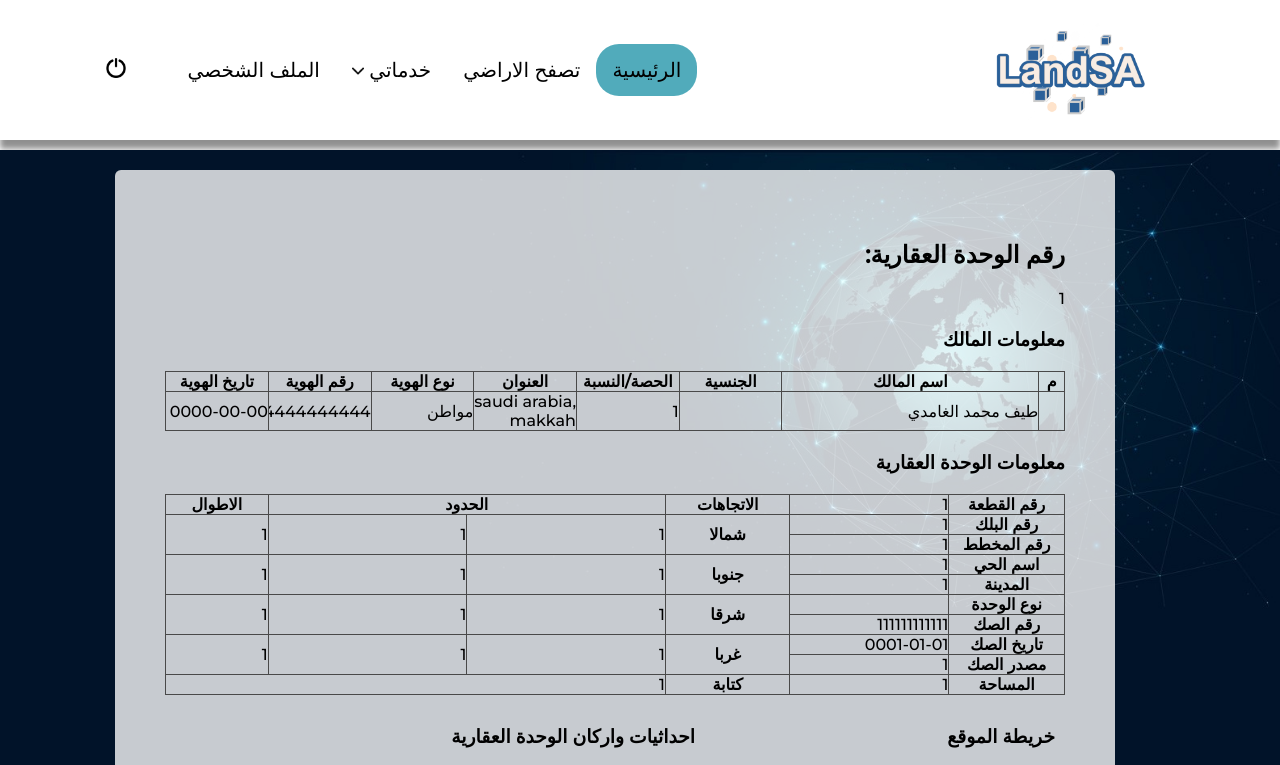
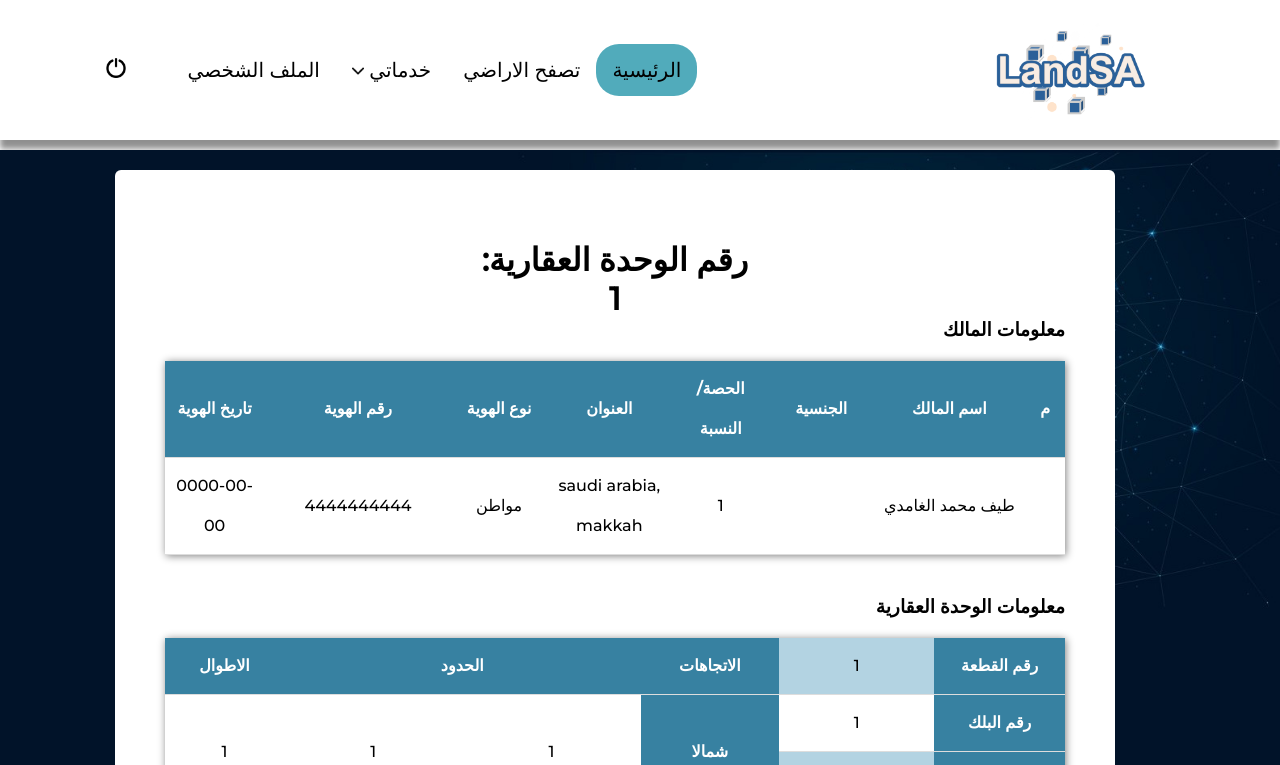
Before and after one commit to SanaaJamil/landSA, a PHP site: page /land.php?REUN=1 in a window 1280 px wide. Shown: the top 765 px of the page. Run offline with PHP 8.4, Linux system fonts and the light colour scheme; the visitor is signed in with stand-in values (Sample User, id 1); data comes from the database, SQL or seed files in the repository; some libraries are stand-ins or nearby versions.

Commit message:
Add files via upload
upload before the testing

```diff
--- a/LandSA/controlLandspage.php
+++ b/LandSA/controlLandspage.php
@@ -203,8 +203,10 @@ $REUN = null;
 		.block {
 			padding: 16px;
 			width: 700px;
+			border-radius: 15px;
 			margin: auto;
 			background-color: #fff;
+			width: 580px;
 		}
 		.Namefeild{
         text-align: center;
--- a/LandSA/land.php
+++ b/LandSA/land.php
@@ -118,25 +118,47 @@
 			<script src="components/ComponentHandler.js" ></script>
 		</head>
 		<style>
-			table, th, td{
-				border: 1.5px solid rgb(73, 73, 73);
-				overflow-x:auto;
+			.container{
+				width: 1000px;
+				display: block;
+				padding: 50px;
+				margin: 20px;
+				background: #ffffff;
+				border-radius: 6px;
 			}
-			table {
+
+			h1{
+				color: black;
+				text-align: center;
+			}
+
+			td{
+				text-align: center;
+				padding :8px;
+			}
+
+			th {
+				text-align: center;
+				padding :8px;
+				background-color: #3781a1;
+				color: white;
+			}
+
+			table{
+				line-height:40px;
+				border-collapse: collapse;
+				background-color: #ffff;
+				box-shadow: 1px 1px 8px 0 grey;
+				height: auto;
+				margin-bottom: 20px;
+				padding: 20px 0 20px 50px;
 				width: 100%;
-				height: 100%;
-				border-collapse: collapse;
 			}
-			td.Namefeild  {
-				border: none;
+			tr:nth-child(odd) {
+				background-color: #b3d3e2;
 			}
-			table.fixed{
-				table-layout:fixed;
-			}
-			table.fixed td { overflow: hidden; }
-			table .title{
-				font-weight: bold;
-			}
+			tr {border-bottom: 1px solid #dddddd;}
+
 			p,h2,h3{
 				margin-bottom: 20px;
 			}
@@ -254,7 +276,7 @@
 
             <div class="container">
 				<div class="row">
-					<h2>رقم الوحدة العقارية: </h3><p><?php print($REUN);?></p>
+					<h1>رقم الوحدة العقارية: <?php echo "<h1>$REUN</h1>";?></h1>
 					<h3>معلومات المالك</h3>
 					<table class="fixed">
 						<tbody>
@@ -267,14 +289,14 @@
 							<col width="40px" />
 							<col width="40px" />
 							<tr class='title'>
-								<td>م</td>
-								<td>اسم المالك</td>
-								<td>الجنسية</td>
-								<td>الحصة/النسبة</td>
-								<td>العنوان</td>
-								<td>نوع الهوية</td>
-								<td>رقم الهوية</td>
-								<td>تاريخ الهوية</td>
+								<th>م</th>
+								<th>اسم المالك</th>
+								<th>الجنسية</th>
+								<th>الحصة/النسبة</th>
+								<th>العنوان</th>
+								<th>نوع الهوية</th>
+								<th>رقم الهوية</th>
+								<th>تاريخ الهوية</th>
 							</tr>
 							<tr>
 								<td></td>
@@ -301,66 +323,66 @@
 							<col width="100px" />
 							<col width="30px" />
 							<tr>
-								<td class="title">رقم القطعة</td>
+								<th>رقم القطعة</th>
 								<td><?php print($pieceNumber);?></td>
-								<td class="title">الاتجاهات</td>
-								<td colspan="2" class="title">الحدود</td>
-								<td class="title">الاطوال</td>
+								<th>الاتجاهات</th>
+								<th colspan="2">الحدود</th>
+								<th>الاطوال</th>
 							</tr>
 							<tr>
-								<td class="title">رقم البلك</td>
+								<th>رقم البلك</th>
 								<td><?php print($blockNumber);?></td>
-								<td rowspan="2" class="title">شمالا</td>
+								<th rowspan="2">شمالا</th>
 								<td rowspan="2"><?php print($bordersNorth);?></td>
 								<td rowspan="2"><?php print($bordersNorth);?></td>
 								<td rowspan="2"><?php print($lengthNorth);?></td>
 							</tr>
 							<tr>
-								<td class="title">رقم المخطط</td>
+								<th>رقم المخطط</th>
 								<td><?php print($planNumber);?></td>
 							</tr>
 							<tr>
-								<td class="title">اسم الحي</td>
+								<th>اسم الحي</th>
 								<td><?php print($neighborhoodName);?></td>
-								<td rowspan="2" class="title">جنوبا</td>
+								<th rowspan="2">جنوبا</th>
 								<td rowspan="2"><?php print($bordersSouth);?></td>
 								<td rowspan="2"><?php print($bordersSouth);?></td>
 								<td rowspan="2"><?php print($lengthSouth);?></td>
 							</tr>
 							<tr>
-								<td class="title">المدينة</td>
+								<th>المدينة</th>
 								<td><?php print($city);?></td>
 							</tr>
 							<tr>
-								<td class="title">نوع الوحدة</td>
+								<th>نوع الوحدة</th>
 								<td><?php print($unitType);?></td>
-								<td rowspan="2" class="title">شرقا</td>
+								<th rowspan="2">شرقا</th>
 								<td rowspan="2"><?php print($bordersEast);?></td>
 								<td rowspan="2"><?php print($bordersEast);?></td>
 								<td rowspan="2"><?php print($lengthEast);?></td>
 							</tr>
 							<tr>
-								<td class="title">رقم الصك</td>
+								<th>رقم الصك</th>
 								<td><?php print($deedNumber);?></td>
 
 							</tr>
 							<tr>
-								<td class="title">تاريخ الصك</td>
+								<th>تاريخ الصك</th>
 								<td><?php print($deedDate);?></td>
-								<td rowspan="2" class="title">غربا</td>
+								<th rowspan="2">غربا</th>
 								<td rowspan="2"><?php print($bordersWest);?></td>
 								<td rowspan="2"><?php print($bordersWest);?></td>
 								<td rowspan="2"><?php print($lengthWest);?></td>
 							</tr>
 							<tr>
-								<td class="title">مصدر الصك</td>
+								<th>مصدر الصك</th>
 								<td><?php print($courtIssued);?></td>
 
 							</tr>
 							<tr>
-								<td class="title">المساحة</td>
+								<th>المساحة</th>
 								<td><?php print($spaceInNumbersLength);?></td>
-								<td class="title">كتابة</td>
+								<th>كتابة</th>
 								<td colspan="3"><?php print($spaceInWritingLength);?></td>
 							</tr>
 						</tbody>
@@ -376,32 +398,32 @@
 						<h3>احداثيات واركان الوحدة العقارية</h3>
 						<table>
 							<tbody>
-								<tr class="title">
-									<td>النقطة</td>
-									<td>خط الطول</td>
-									<td>خط العرض</td>
-									<td>زوايا الانكسار</td>
+								<tr>
+									<th>النقطة</th>
+									<th>خط الطول</th>
+									<th>خط العرض</th>
+									<th>زوايا الانكسار</th>
 								</tr>
 								<tr>
-									<td class="title">أ</td>
+									<th>أ</th>
 									<td><?php print($LatitudeA);?></td>
 									<td><?php print($LongitudeA);?></td>
 									<td><?php print($angleA);?></td>
 								</tr>
 								<tr>
-									<td class="title">ب</td>
+									<th>ب</th>
 									<td><?php print($LatitudeB);?></td>
 									<td><?php print($LongitudeB);?></td>
 									<td><?php print($angleB);?></td>
 								</tr>
 								<tr>
-									<td class="title">ج</td>
+									<th>ج</th>
 									<td><?php print($LatitudeC);?></td>
 									<td><?php print($LongitudeC);?></td>
 									<td><?php print($angleC);?></td>
 								</tr>
 								<tr>
-									<td class="title">د</td>
+									<th>د</th>
 									<td><?php print($LatitudeD);?></td>
 									<td><?php print($LongitudeD);?></td>
 									<td><?php print($angleD);?></td>
--- a/LandSA/landBrowsePage.php
+++ b/LandSA/landBrowsePage.php
@@ -193,7 +193,7 @@
 			display: inline-block;
 			visibility: visible;
 		}
-		p{
+		h3{
 			margin:10px;
 			color: white;
 		}
@@ -210,7 +210,7 @@
 				<div class="slidecontainer">
 					<!-- SEARCH BY CITIY NAME -->
 					<form name="form1" style="background-color: #ffffff91;" method="get">
-						<p> <strong>اختر إسم المدينة:  </strong></p>
+						<h3> <strong>اختر إسم المدينة:  </strong></h3>
 						<input type="radio" class="radio" name="city" value="مكة المكرمة" ><text>مكة المكرمة</text><br>
 						<input type="radio" class="radio" name="city" value="المدينة المنورة" > المدينة المنورة<br>
 						<input type="radio" class="radio" name="city" value="الرياض" >الرياض<br>
@@ -218,7 +218,7 @@
 						<input type="radio" class="radio" name="city" value="تبوك" >تبوك<br>
 						<input type="radio" class="radio" name="city" value="جده" >جده<br>
 
-						<p> <strong>أدخل السعر:  </strong></p>
+						<h3> <strong>أدخل السعر:  </strong></h3>
 						<div class="form"><input class="form" type="text"  placeholder="السعر" name="price"></input></div>
 						<br>
 
--- a/LandSA/style.css
+++ b/LandSA/style.css
@@ -46,7 +46,9 @@ button {
 }
 
 button:hover {
-    background-color: #51abbb;
+    background-color: #a2d1e6;
+    transform: scale(1.01);
+    transition: all 1s eas;
 }
 
 /*the main contnets css*/
@@ -96,9 +98,6 @@ aside{
     margin: 25px;
     background: #b3d3e2;
     overflow:hidden
-}
-strong{
-    color: #ccc;
 }
 
 .img-slider .slide{
```
Also changed, not shown: LandSA/homePage.php (+8 -30 lines), LandSA/viewOffers.php (+10 -4 lines), LandSA/viewRequest.php (+7 -7 lines).
